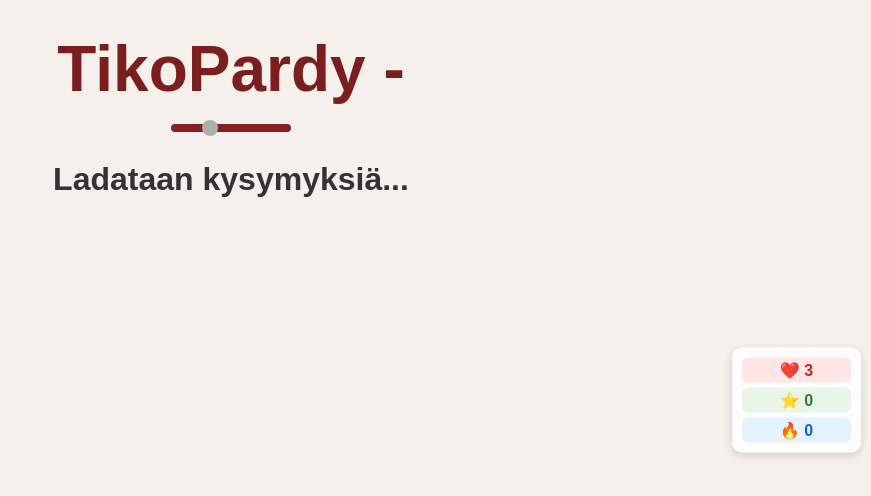
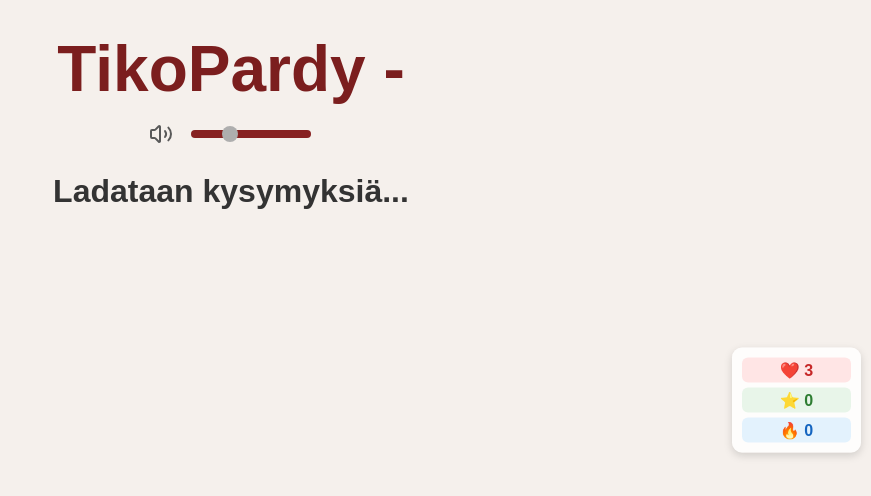
Before and after one commit to jamktiko/tikoPardy, a SvelteKit app in the folder tikoPardy/: page /game in a window 1280 px wide. Shown: the top 496 px of the page, without its empty margins (409-1280 px from the left). Built offline with nearby package versions, Linux system fonts and the light colour scheme; a web font is replaced by a local one.

Commit message:
volume sliderin iconi lisäys

```diff
--- a/tikoPardy/src/lib/components/AudioSlider.svelte
+++ b/tikoPardy/src/lib/components/AudioSlider.svelte
@@ -1,4 +1,6 @@
 <script lang="ts">
+	import { createEventDispatcher } from 'svelte';
+
 	interface Props {
 		setVolume: number;
 		Mplay: boolean;
@@ -6,6 +8,14 @@
 	}
 
 	let { setVolume, Mplay, audioSrc }: Props = $props();
+
+	// Create event dispatcher
+	const dispatch = createEventDispatcher();
+
+	// Function to handle volume changes
+	function handleVolumeChange() {
+		dispatch('volumechange', { volume: setVolume });
+	}
 </script>
 
 <audio autoplay loop bind:volume={setVolume} bind:paused={Mplay}>
@@ -13,7 +23,14 @@
 	Your browser doesn't support the audio.
 </audio>
 
-<input type="range" min="0" max="1" step="0.01" bind:value={setVolume} />
+<input
+	type="range"
+	min="0"
+	max="1"
+	step="0.01"
+	bind:value={setVolume}
+	oninput={handleVolumeChange}
+/>
 
 <style>
 	/*********** Baseline, reset styles ***********/
--- a/tikoPardy/src/routes/game/+page.svelte
+++ b/tikoPardy/src/routes/game/+page.svelte
@@ -5,7 +5,17 @@
 	import { goto } from '$app/navigation';
 	import { page } from '$app/stores';
 	import { onMount } from 'svelte';
+	import { Volume2, VolumeX } from '@lucide/svelte';
 
+	// All your existing code remains the same...
+
+	// Add this new state variable to track volume
+	let audioVolume = $state(0.3); // Initial volume set to match the prop in AudioSlider
+
+	// Function to handle volume changes from AudioSlider
+	function handleVolumeChange(event:number) {
+		audioVolume = event.detail.volume;
+	}
 	interface Kysymys {
 		kysymys: string;
 		vastaus: string;
@@ -217,8 +227,18 @@
 	<div class="info streak">🔥 {streak}</div>
 </div>
 
-<div class="audio-slider">
-	<AudioSlider setVolume={0.3} Mplay={true} audioSrc="millionaireBackground.mp3" />
+<div class="audio-slider-container">
+	{#if audioVolume <= 0}
+		<VolumeX class="volume-icon" />
+	{:else}
+		<Volume2 class="volume-icon" />
+	{/if}
+	<AudioSlider
+		setVolume={audioVolume}
+		Mplay={false}
+		audioSrc="millionaireBackground.mp3"
+		on:volumechange={handleVolumeChange}
+	/>
 </div>
 
 <h2>{randomKysymys.kysymys}</h2>
@@ -339,4 +359,21 @@
 		background-color: #e3f2fd;
 		color: #1565c0;
 	}
+
+	.audio-slider-container {
+		display: flex;
+		flex-direction: row; /* Ensure items are laid out horizontally */
+		align-items: center; /* Align icon and slider vertically */
+		gap: 1rem; /* Adjust gap between icon and slider */
+		justify-content: center; /* Center the container horizontally */
+		margin: 1rem auto; /* Add some margin and center it */
+		width: fit-content; /* Make container only as wide as needed */
+	}
+
+	:global(.volume-icon) {
+		width: 1.5rem; /* Adjust size of the icon */
+		height: 1.5rem; /* Adjust size of the icon */
+		color: rgb(89, 89, 89); /* Icon color */
+		flex-shrink: 0; /* Prevent icon from shrinking */
+	}
 </style>
```
